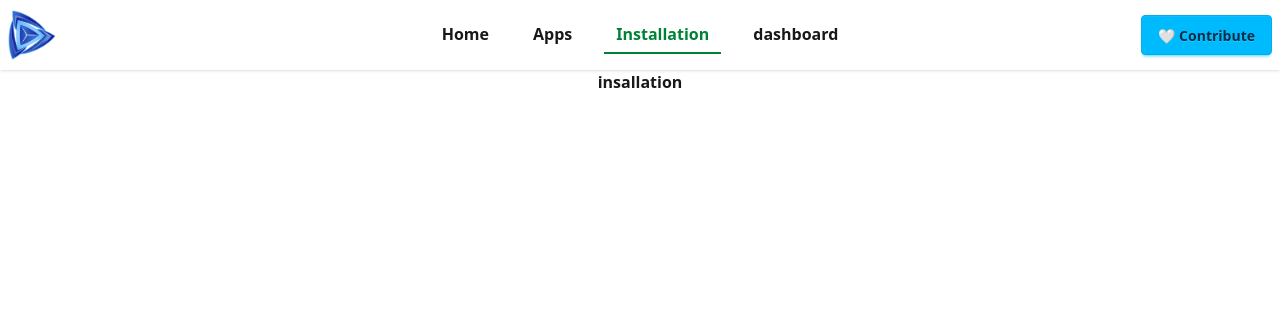
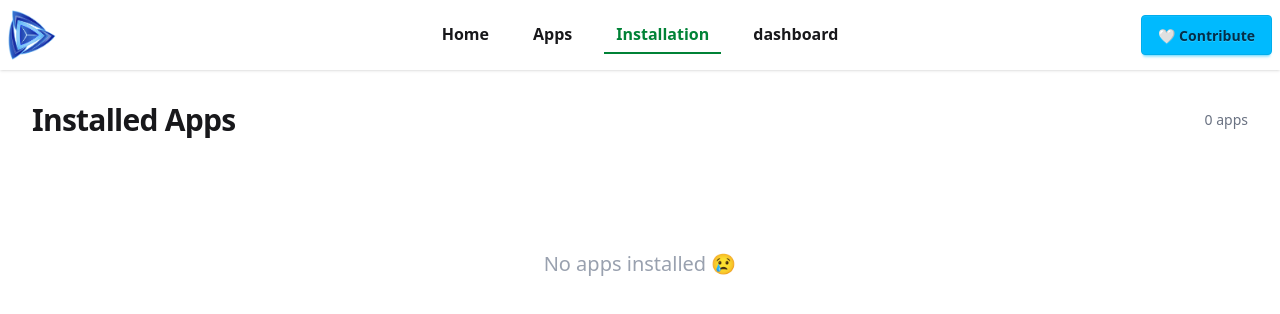
Before and after one commit to MahbubaSultanaEty/next-js-my-play-store, a Next.js app: page /installation in a window 1280 px wide. Shown: the top 314 px of the page. Built offline with nearby package versions, Linux system fonts and the light colour scheme.

Commit message:
added installation page and dynamic metadata for app details

```diff
--- a/package.json
+++ b/package.json
@@ -15,7 +15,8 @@
     "react-dom": "19.2.4",
     "react-icons": "^5.6.0",
     "react-spinner": "^0.2.7",
-    "react-spinners": "^0.17.0"
+    "react-spinners": "^0.17.0",
+    "react-toastify": "^11.0.5"
   },
   "devDependencies": {
     "@tailwindcss/postcss": "^4",
--- a/src/Components/allApps/AllApps.jsx
+++ b/src/Components/allApps/AllApps.jsx
@@ -1,9 +1,9 @@
 'use client'
 import React from 'react';
 import Link from 'next/link';
-import AppCard from "@/Components/ui/AppsCard";
+
 import useApps from '@/hooks/useApps';
-import AppsCard from "@/Components/ui/AppsCard"
+import AppsCard from '@/Components/ui/AppsCard';
 import { HashLoader } from 'react-spinners';
 
 const AllApps = () => {
--- a/src/Components/homePage/TrendingApps.jsx
+++ b/src/Components/homePage/TrendingApps.jsx
@@ -5,6 +5,7 @@ import { HashLoader } from "react-spinners";
 import Link from "next/link";
 import useApps from "@/hooks/useApps";
 import AppsCard from "@/Components/ui/AppsCard";
+
 // import { useLoaderData } from "react-router";
 
 // const appsPromise = fetch("/data.json").then((res) => res.json());
--- a/src/Components/ui/AppsCard.jsx
+++ b/src/Components/ui/AppsCard.jsx
@@ -1,9 +1,12 @@
+'use client'
 import React from 'react';
 import Image from 'next/image';
+import Link from 'next/link';
 
-const AppCard = ({ app }) => {
+const AppsCard = ({ app }) => {
   return (
-    <div className="w-64 bg-white rounded-2xl shadow-md hover:shadow-xl transition border-t-purple-700 border-t duration-300 overflow-hidden cursor-pointer mx-auto">
+    <Link href={`/apps/${app.id}`}>
+        <div className="w-64 bg-white rounded-2xl shadow-md hover:shadow-xl transition border-t-purple-700 border-t duration-300 overflow-hidden cursor-pointer mx-auto">
 
       {/* Image */}
           <div className="h-40 flex items-center justify-center  overflow-hidden">
@@ -41,8 +44,13 @@ const AppCard = ({ app }) => {
         </div>
 
       </div>
-    </div>
+      </div>
+    </Link>
+
+
+
+
   );
 };
 
-export default AppCard;
+export default AppsCard;
--- a/src/Components/ui/InstallToggleBtn.jsx
+++ b/src/Components/ui/InstallToggleBtn.jsx
@@ -1,16 +1,23 @@
 'use client'
 import  { AppsInstalledContext } from '@/app/context/InstallAppsContextProvider';
 import React, { useContext } from 'react';
+import { toast } from 'react-toastify';
 
-const InstallToggleBtn = () => {
+const InstallToggleBtn = ({ app }) => {
+     const {installedApps, setInstalledApps} = useContext(AppsInstalledContext);
+//     console.log(installedApps, setInstalledApps);
+
     const handleInstallNow = () => {
-        console.log("handle install now");
-    };
+         setInstalledApps([...installedApps, app]);
+         toast.success(`${app.title} installed successfully`)
+     };
 
-    const something = useContext(AppsInstalledContext);
-    console.log(something, "something");
+     const isInstalled = installedApps.find(installedApp => installedApp.id == app.id)
+
+    console.log("isInstalled", isInstalled);
+
     return (
-         <button onClick={handleInstallNow} className="btn btn-success mt-4">
+         <button disabled={isInstalled ? true : false} onClick={handleInstallNow} className="btn btn-success mt-4">
               Install Now ➡️
          </button>
     );
--- a/src/app/apps/[id]/page.jsx
+++ b/src/app/apps/[id]/page.jsx
@@ -6,7 +6,16 @@ const appsPromise = async () => {
     const res = await fetch("http://localhost:3000/data.json");
     const data = res.json();
 
-    return data;
+  return data;
+}
+
+export async function generateMetadata({ params }) {
+  const { id } = await params;
+  const apps = await appsPromise();
+  const app = apps.find(app => app.id == id);
+  return {
+    title : app.title,
+  }
 }
 
 const AppDetailsPage = async ({ params }) => {
@@ -51,7 +60,7 @@ const AppDetailsPage = async ({ params }) => {
             </div>
 
             {/* Button */}
-           <InstallToggleBtn></InstallToggleBtn>
+           <InstallToggleBtn app={app}></InstallToggleBtn>
           </div>
         </div>
 
@@ -76,7 +85,7 @@ const AppDetailsPage = async ({ params }) => {
                 <span className="w-16 text-sm">{r.name}</span>
 
                 <progress
-                  className="progress progress-primary w-full"
+                  className="progress progress-info w-full"
                   value={r.count}
                   max="9000000"
                 ></progress>
--- a/src/app/apps/page.jsx
+++ b/src/app/apps/page.jsx
@@ -1,4 +1,5 @@
 import AllApps from "@/Components/allApps/AllApps";
+
 
 
 
@@ -10,7 +11,7 @@ export const metadata = {
 const AppPage = () => {
 
     return (
-       <AllApps></AllApps>
+      <AllApps></AllApps>
     );
 };
 
--- /dev/null
+++ b/src/app/installation/layout.jsx
@@ -0,0 +1,15 @@
+export const metadata = {
+  title: "Installation ",
+};
+
+import React from 'react';
+
+const InstallationLayout = ({children}) => {
+    return (
+        <div>
+            {children}
+        </div>
+    );
+};
+
+export default InstallationLayout;
--- a/src/app/installation/page.jsx
+++ b/src/app/installation/page.jsx
@@ -1,15 +1,85 @@
-import React from 'react';
+'use client'
+import React, { useContext } from 'react';
+import { AppsInstalledContext } from '../context/InstallAppsContextProvider';
+import Image from 'next/image';
 
-export const metadata = {
-  title: "Installation Page || My Play Store",
-  description: "A Play store app for practice purpose",
-};
+
 
 const InstallationPage = () => {
+
+    const { installedApps, setInstalledApps } = useContext(AppsInstalledContext);
+
+    console.log(installedApps, "contextData");
+
+    const handleUninstall = (app) => {
+
+    }
     return (
-        <div>
-            <h2 className="font-bold text-center">insallation</h2>
+       <div className="p-8">
+      {/* Header */}
+      <div className="mb-8 flex items-center justify-between">
+        <h2 className="text-3xl font-bold tracking-tight">
+          Installed Apps
+        </h2>
+        <span className="text-sm text-gray-500">
+          {installedApps.length} apps
+        </span>
+      </div>
+
+      {/* Grid */}
+      <div className="grid grid-cols-2 sm:grid-cols-3 md:grid-cols-4 lg:grid-cols-5 gap-6">
+        {installedApps.map((app) => (
+          <div
+            key={app.id}
+            className="group relative rounded-3xl p-[1px] bg-gradient-to-br from-purple-500/40 via-pink-500/30 to-blue-500/40 hover:scale-[1.03] transition duration-300"
+          >
+            {/* Card */}
+            <div className="bg-white/80 backdrop-blur-xl rounded-3xl p-4 flex flex-col items-center text-center shadow-lg">
+
+              {/* Floating uninstall button */}
+              <button
+                onClick={() => handleUninstall(app)}
+                className="absolute -top-2 -right-4 opacity-0 group-hover:opacity-100 transition bg-red-500 text-white text-xs px-3 py-1 rounded-full shadow-md hover:bg-red-600"
+              >
+                Uninstall
+              </button>
+
+              {/* App Icon */}
+              <div className="w-16 h-16 relative mb-3">
+                <Image
+                  src={app.image}
+                  alt={app.name}
+                  fill
+                  className="object-cover rounded-2xl shadow-md group-hover:scale-110 transition"
+                />
+              </div>
+
+              {/* Name */}
+              <h3 className="text-sm font-semibold line-clamp-1">
+                {app.name}
+              </h3>
+
+              {/* Dev */}
+              <p className="text-xs text-gray-500 line-clamp-1">
+                {app.developer || "Unknown"}
+              </p>
+
+              {/* Install badge */}
+              <span className="mt-2 text-[10px] px-2 py-[2px] bg-green-100 text-green-600 rounded-full">
+                Installed
+              </span>
+            </div>
+          </div>
+        ))}
+      </div>
+
+      {/* Empty State */}
+      {installedApps.length === 0 && (
+        <div className="text-center mt-20 text-gray-400">
+          <p className="text-xl">No apps installed 😢</p>
         </div>
+      )}
+    </div>
     );
 };
 
--- a/src/app/layout.js
+++ b/src/app/layout.js
@@ -3,6 +3,7 @@ import "./globals.css";
 import Navbar from "@/Components/Navbar";
 import InstallAppsContextProvider from "./context/InstallAppsContextProvider";
 import Providers from "@/lib/providers";
+import { ToastContainer } from "react-toastify";
 
 
 
@@ -32,6 +33,7 @@ export default function RootLayout({ children }) {
         <Providers>
            <Navbar></Navbar>
           {children}
+           <ToastContainer />
        </Providers>
 
 
```
Also changed, not shown: 1 other file (tests, documents, lock files or other folders).
